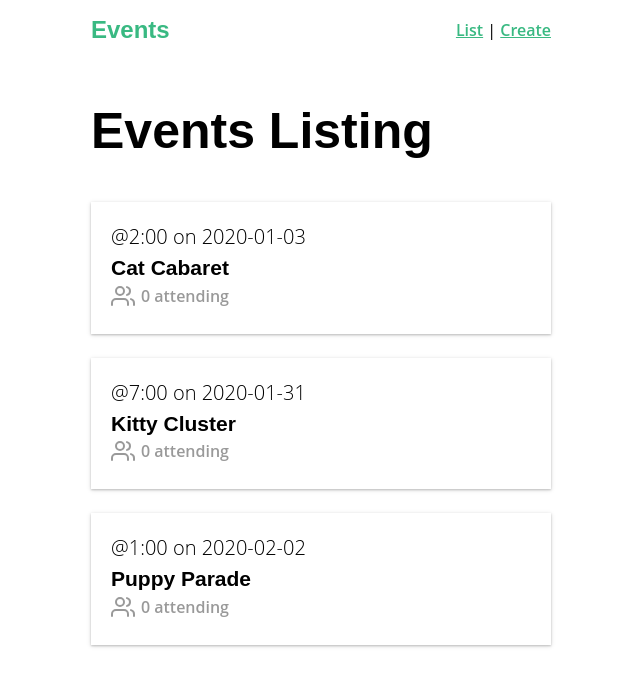
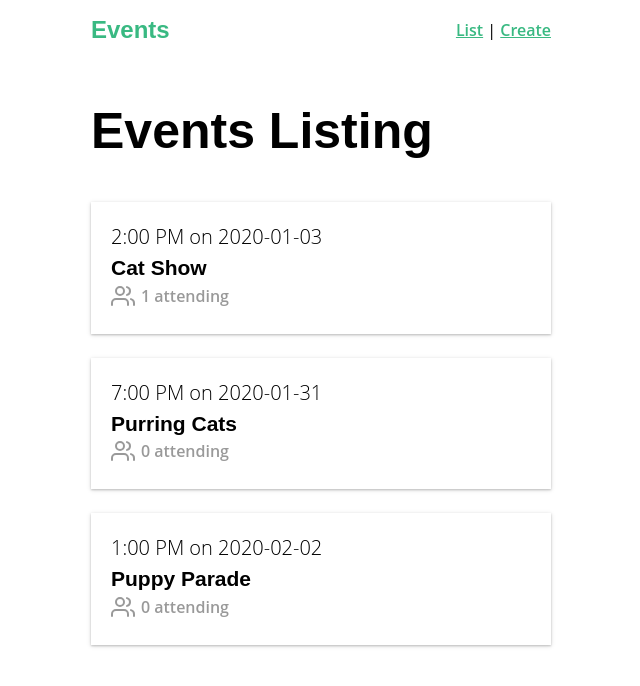
Before and after one commit to dennisryanlee/event-list-app, a Vue app: page /event/list in a window 1280 px wide. Shown: the top 686 px of the page, without its empty margins (319-959 px from the left). Built offline with nearby package versions, Linux system fonts and the light colour scheme; data requests are answered from the project's data file.

Commit message:
data, service, list updated

```diff
--- a/db.json
+++ b/db.json
@@ -4,30 +4,30 @@
         "id": 5928101,
         "user": {
           "id": "abc123",
-          "name": "Mahesh"
+          "name": "Mahesh Cheemalapati"
         },
-        "category": "animal welfare",
+        "category": "Pet Show",
         "organizer": "Mahesh",
-        "title": "Cat Cabaret",
+        "title": "Cat Show",
         "description": "Yay felines!",
         "location": "Meow Town",
         "date": "2020-01-03",
-        "time": "2:00",
-        "attendees": []
+        "time": "2:00 PM",
+        "attendees": ["Mahesh Cheemalapati"]
       },
       {
         "id": 8419988,
         "user": {
           "id": "abc123",
-          "name": "Mahesh"
+          "name": "Mahesh Cheemalapati"
         },
-        "category": "animal welfare",
+        "category": "Pet Show",
         "organizer": "Mahesh",
-        "title": "Kitty Cluster",
+        "title": "Purring Cats",
         "description": "Yay cats!",
         "location": "Catlandia",
         "date": "2020-01-31",
-        "time": "7:00",
+        "time": "7:00 PM",
         "attendees": []
       },
       {
@@ -36,13 +36,13 @@
           "id": "abc123",
           "name": "Mahesh"
         },
-        "category": "animal welfare",
-        "organizer": "Mahesh",
+        "category": "Animal Welfare",
+        "organizer": "Mahesh Cheemalapati",
         "title": "Puppy Parade",
         "description": "Yay pups!",
-        "location": "Puptown ",
+        "location": "USA",
         "date": "2020-02-02",
-        "time": "1:00",
+        "time": "1:00 PM",
         "attendees": []
       }
     ]
--- a/src/components/EventCard.vue
+++ b/src/components/EventCard.vue
@@ -4,7 +4,7 @@
     :to="{ name: 'event-show', params: { id: event.id } }"
   >
     <div class="event-card -shadow">
-      <span class="eyebrow"> @{{ event.time }} on {{ event.date }} </span>
+      <span class="eyebrow"> {{ event.time }} on {{ event.date }} </span>
       <h4 class="title">{{ event.title }}</h4>
       <base-icon name="users">{{ event.attendees.length }} attending</base-icon>
     </div>
--- a/src/services/EventService.ts
+++ b/src/services/EventService.ts
@@ -12,5 +12,8 @@
 export default {
     getEvents() {
         return apiClient.get('/events');
+    },
+    getEvent(id: string) {
+        return apiClient.get('/events/' + id);
     }
 }
--- a/src/views/EventShow.vue
+++ b/src/views/EventShow.vue
@@ -1,18 +1,95 @@
 <template>
-  <h1>Showing event #{{ id }}</h1>
+  <div>
+    <div class="event-header">
+      <span class="eyebrow">@{{ event.time }} on {{ event.date | date }}</span>
+      <h1 class="title">{{ event.title }}</h1>
+      <h5>Organized by {{ event.organizer ? event.organizer.name : '' }}</h5>
+      <h5>Category: {{ event.category }}</h5>
+    </div>
+
+    <BaseIcon name="map">
+      <h2>Location</h2>
+    </BaseIcon>
+
+    <address>{{ event.location }}</address>
+
+    <h2>Event details</h2>
+    <p>{{ event.description }}</p>
+
+    <h2>
+      Attendees
+      <span class="badge -fill-gradient">
+        {{ event.attendees ? event.attendees.length : 0 }}
+      </span>
+    </h2>
+    <ul class="list-group">
+      <li
+        :v-for="(attendee, index) in event.attendees"
+        :key="index"
+        class="list-item"
+      >
+        <b>{{ attendee.name }}</b>
+      </li>
+    </ul>
+  </div>
 </template>
 
 <script lang="ts">
 import { Component, Vue, Prop } from 'vue-property-decorator';
+import EventService from '@/services/EventService';
 
 @Component
 class EventShow extends Vue {
   @Prop({
     required: true,
-    type: Number,
+    type: String,
   })
-  private id!: number;
+  private id!: string;
+
+  @Prop({
+    required: true,
+    type: Array,
+  })
+  private attendees!: [];
+
+  data() {
+    return {
+      event: {},
+    };
+  }
+  created() {
+    EventService.getEvent(this.id)
+      .then(response => {
+        this.event = response.data;
+      })
+      .catch(error => {
+        console.log('getEvent error:', error.response);
+      });
+  }
+
+  private event = {};
 }
 
 export default EventShow;
 </script>
+
+<style scoped>
+.location {
+  margin-bottom: 0;
+}
+.location > .icon {
+  margin-left: 10px;
+}
+.event-header > .title {
+  margin: 0;
+}
+.list-group {
+  margin: 0;
+  padding: 0;
+  list-style: none;
+}
+.list-group > .list-item {
+  padding: 1em 0;
+  border-bottom: solid 1px #e5e5e5;
+}
+</style>
```
